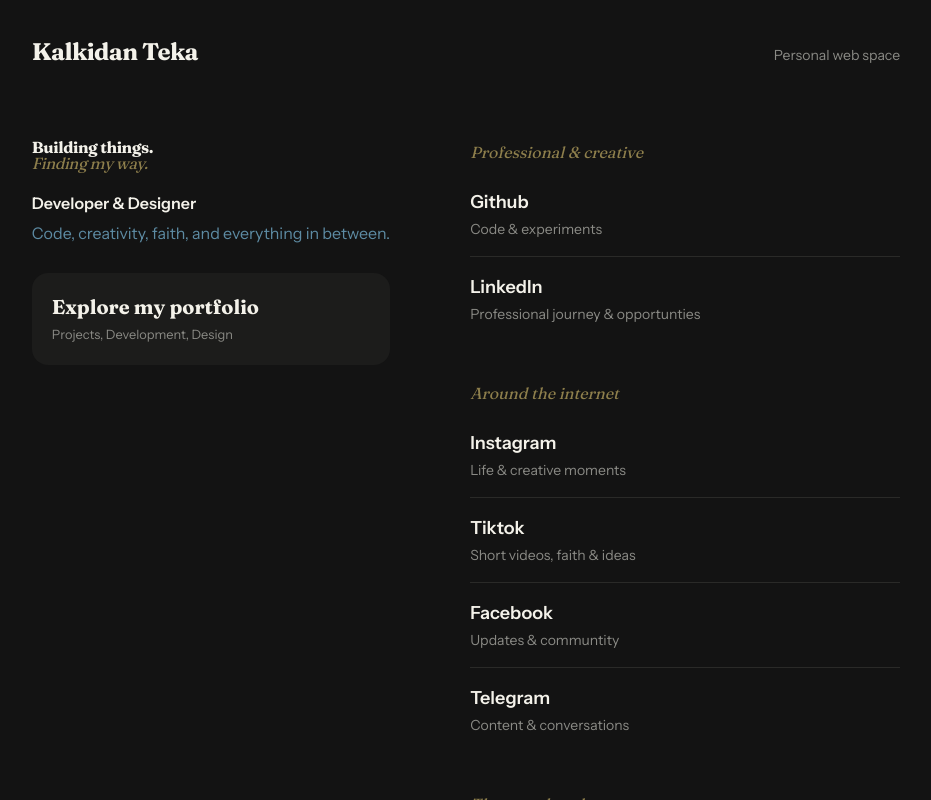
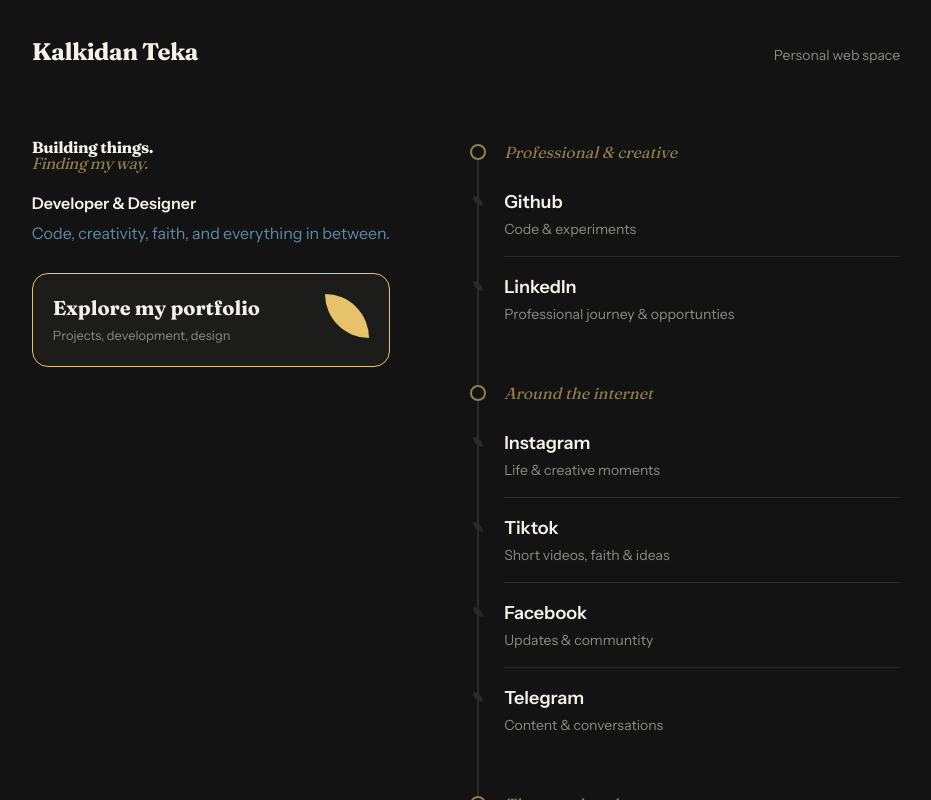
Before and after one commit to kalkidan-teka/my-digital-space, a Next.js app: page / in a window 1280 px wide. Shown: the top 800 px of the page, without its empty margins (174-1105 px from the left). Built offline with nearby package versions, Linux system fonts and the light colour scheme.

Commit message:
style: add vine line, section nodes and leaf markers

```diff
--- a/app/page.tsx
+++ b/app/page.tsx
@@ -23,21 +23,26 @@ export default function Home() {
         </h1>
         <p className="mb-1.5 mt-5 font-semibold">{profile.roles}</p>
         <p className="mb-7 max-w-[34ch] text-steel">{profile.tagline}</p>
-        <a href="#"
-           className="flex items-cenetr justify-between gap-5 rounded-2xl border-gold bg-card px-5 py-5"
+        <a
+          href={profile.portfolio.href}
+          className="flex items-cenetr justify-between gap-5 rounded-2xl border border-gold bg-card px-5 py-5 transition hover:-translate-y-0.5 motion-reduce:transition-none"
         >
           <span>
             <b className="block font-display text-xl font-bold">
-              Explore my portfolio
+              {profile.portfolio.title}
             </b>
             <small className="text-muted">
-              Projects, Development, Design
+              {profile.portfolio.description}
             </small>
           </span>
+          <i
+            aria-hidden="true"
+            className="size-11 flex-none rounded-[0_100%_0_100%] bg-gold"
+          />
         </a>
       </section>
 
-      <main>
+      <main className="relative pl-8.5 before:absolute before:bottom-1.5 before:left-1.75 before:top-1.5 before:w-0.5 before:rounded-full before:bg-line">
         {linkGroups.map((group) => (
           <LinkSection key={group.title} {...group} />
         ))}
--- a/components/LinkRow.tsx
+++ b/components/LinkRow.tsx
@@ -2,7 +2,14 @@ import type { LinkItem } from "@/data/content";
 
 export default function LinkRow({ name, description, href}: LinkItem) {
     return(
-        <a href={href} className="block border-b border-line py-4 last:border-b-0">
+        <a
+          href={href}
+          className="group relative block border-b border-line py-4 last:border-b-0"
+          >
+            <span
+              aria-hidden="true"
+              className="absolute -left-7.75 top-6 size-2.5 rounded-[0_100%_0_100%] bg-line transition duration-200 group-hover:rotate-12 group-hover:scale-150 group-hover:bg-gold motion-reduce:transition-none"
+            />
             <b className="block text-lg font-semibold">{name}</b>
             <span className="text-sm text-muted">{description}</span>
         </a>
--- a/components/SectionTitle.tsx
+++ b/components/SectionTitle.tsx
@@ -1,5 +1,5 @@
 export default function SectionTitle({children}: { children: React.ReactNode}) {
     return (
-        <h2 className="mb-2 font-display italic text-olive">{children}</h2>
+        <h2 className="relative mb-2 font-display italic text-olive before:absolute before:-left-8.5 before:top-1 before:size-4 before:rounded-full before:border-2 before:border-olive before:bg-paper">{children}</h2>
     );
 }
```
